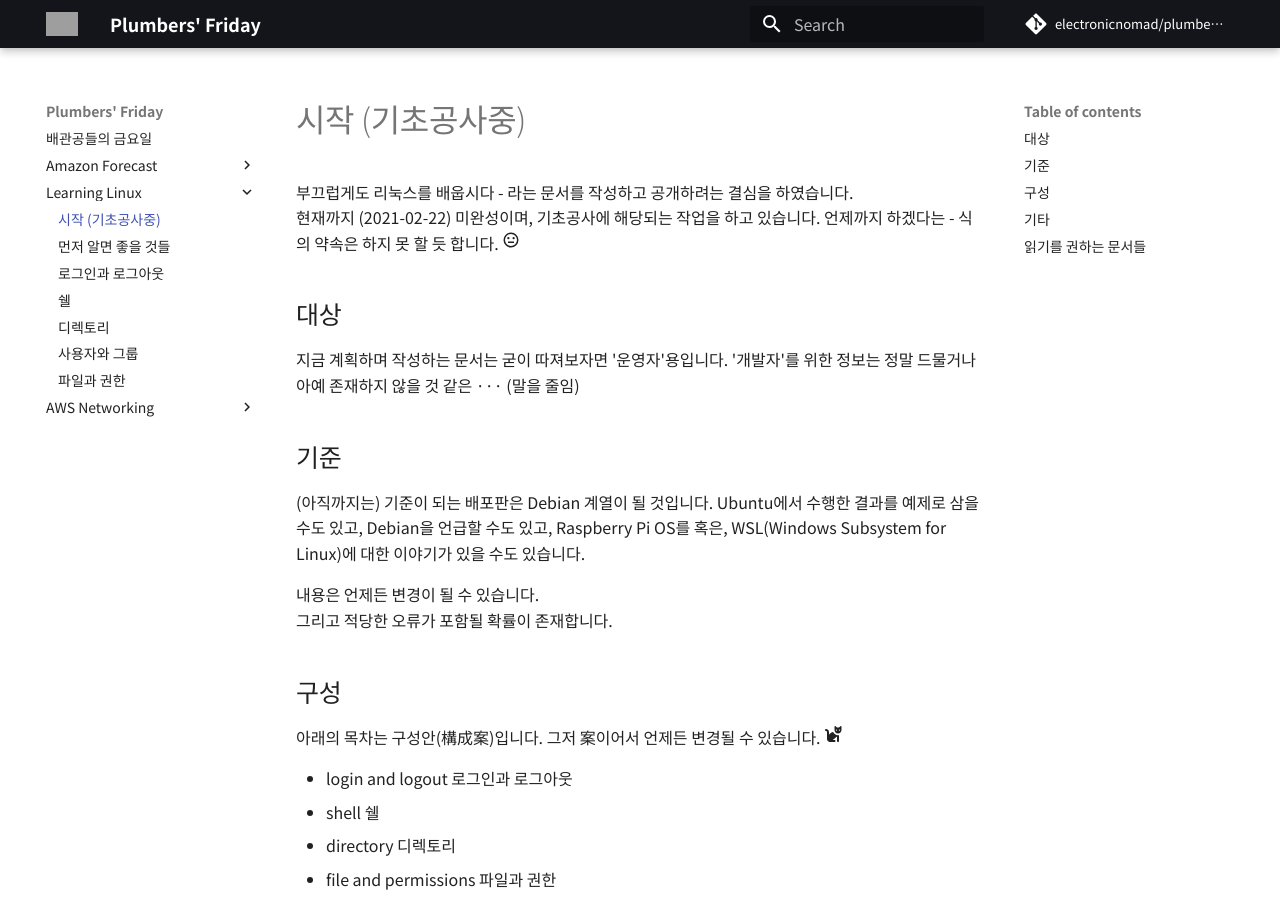
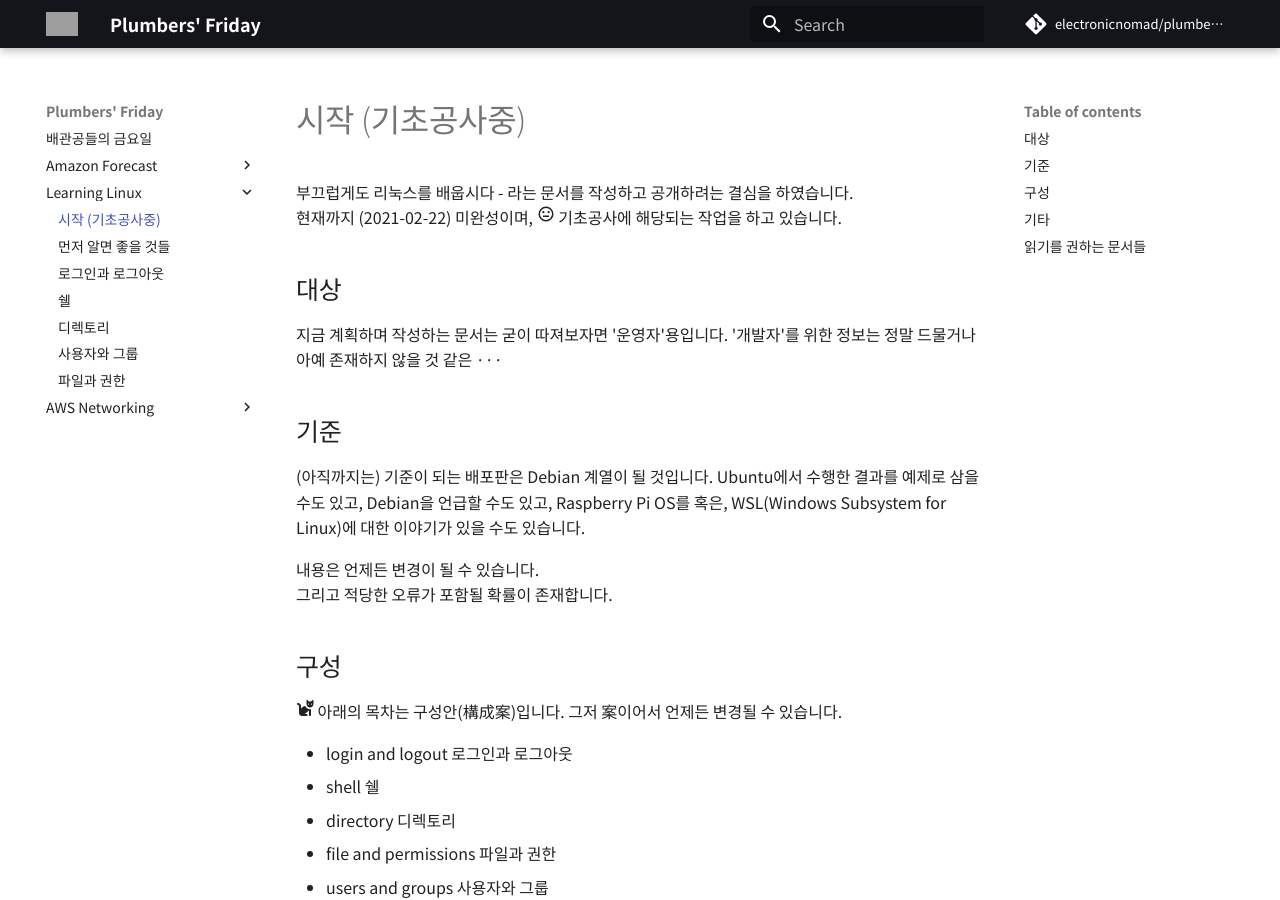
Before and after one commit to electronicnomad/plumbers-friday, an MkDocs documentation site: the page built from docs/linux/index.md, in a window 1280 px wide and 900 px high. Built offline with MkDocs 1.6.1 and Material for MkDocs 9.7.7, drawn with Linux system fonts in a browser that asks for light colours; some web fonts are replaced; comment, search, counter and statistics services are not loaded; grey boxes are pictures that could not be loaded.

```diff
--- a/docs/linux/index.md
+++ b/docs/linux/index.md
@@ -2,13 +2,13 @@
 
 부끄럽게도 리눅스를 배웁시다 - 라는 문서를 작성하고
 공개하려는 결심을 하였습니다.
-현재까지 (2021-02-22) 미완성이며, 기초공사에 해당되는 작업을 하고 있습니다.
-언제까지 하겠다는 - 식의 약속은 하지 못 할 듯 합니다. :material-emoticon-neutral-outline:
+현재까지 (2021-02-22) 미완성이며, :material-emoticon-neutral-outline:
+기초공사에 해당되는 작업을 하고 있습니다.
 
 ## 대상
 
 지금 계획하며 작성하는 문서는 굳이 따져보자면 '운영자'용입니다.
-'개발자'를 위한 정보는 정말 드물거나 아예 존재하지 않을 것 같은 &middot;&middot;&middot; (말을 줄임)
+'개발자'를 위한 정보는 정말 드물거나 아예 존재하지 않을 것 같은 &middot;&middot;&middot;
 
 ## 기준
 
@@ -22,8 +22,8 @@ Debian을 언급할 수도 있고, Raspberry Pi OS를
 
 ## 구성
 
+:fontawesome-solid-cat:
 아래의 목차는 구성안(構成案)입니다. 그저 案이어서 언제든 변경될 수 있습니다.
-:fontawesome-solid-cat:
 
 * login and logout 로그인과 로그아웃
 * shell 쉘
```
Also changed, not shown: other parts of docs/linux/index.md (+0 -1 lines), docs/index.md (+3 -4 lines).
